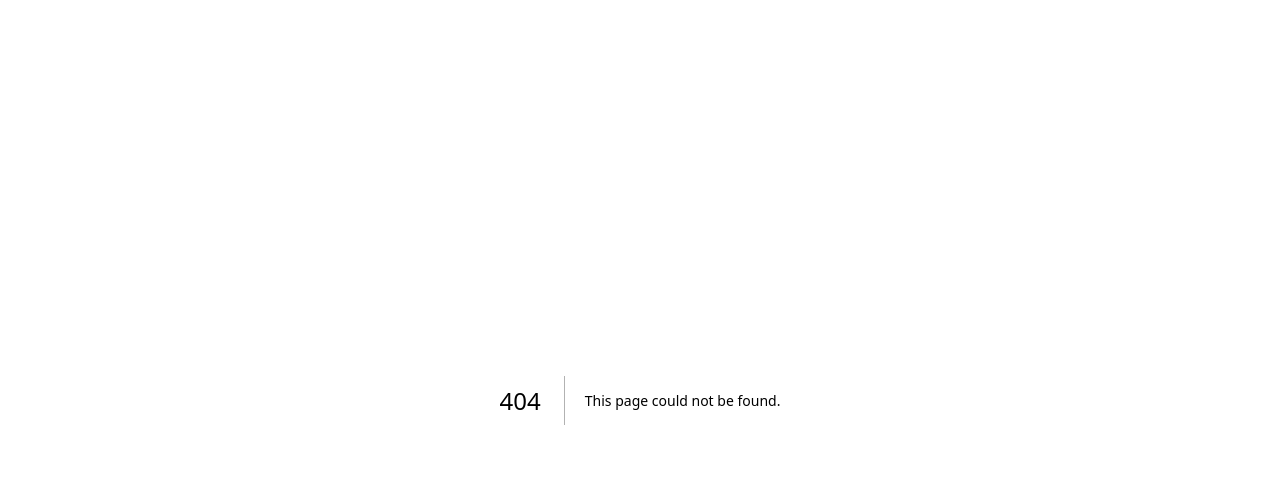
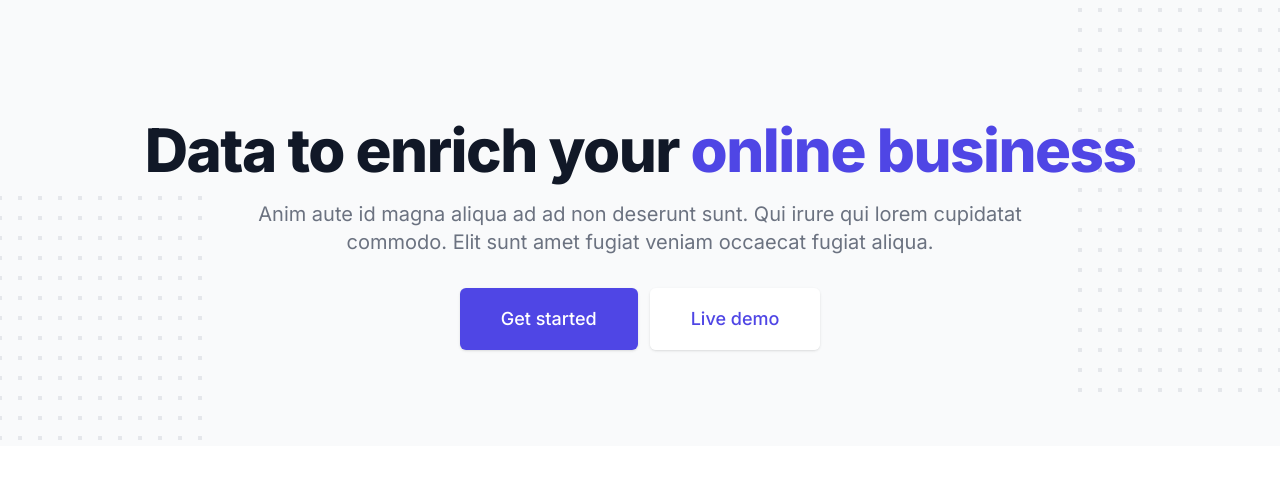
Before and after one commit to weblab-class/michaelzhang27-jefffreyli-alvinzhengq, a Next.js app: page /landingPage in a window 1280 px wide. Before the commit this address had no page. Shown: the top 478 px of the page. Built offline with nearby package versions, Linux system fonts and the light colour scheme.

Commit message:
delete videos from firebase

```diff
--- a/app/dashboard/VideoCard.jsx
+++ b/app/dashboard/VideoCard.jsx
@@ -18,7 +18,7 @@ export default function VideoCard({
     }
 
     const updatedVideoFiles = uploadedVideoFiles.filter(
-      (file) => file !== videoPath
+      (file) => file.url !== videoPath
     );
 
     setUploadedVideoFiles(updatedVideoFiles);
--- a/app/dashboard/page.js
+++ b/app/dashboard/page.js
@@ -147,6 +147,7 @@ const dashboard = () => {
         uploadedVideoFiles={uploadedVideoFiles}
         uploadedAudioFiles={uploadedAudioFiles}
         handleFileChange={handleFileChange}
+        setUploadedVideoFiles={setUploadedVideoFiles}
       />
       <div className="border-[0.9px] border-gray-300"></div>
       {selectedMediaType == "video" ? (
--- /dev/null
+++ b/app/landingPage/page.tsx
@@ -0,0 +1,124 @@
+/* This example requires Tailwind CSS v2.0+ */
+import { Fragment } from "react";
+// import { Popover, Transition } from "@headlessui/react";
+
+const navigation = [
+  { name: "Product", href: "#" },
+  { name: "Features", href: "#" },
+  { name: "Marketplace", href: "#" },
+  { name: "Company", href: "#" },
+];
+
+export default function LandingPage() {
+  return (
+    <div className="relative bg-gray-50 overflow-hidden">
+      <div
+        className="hidden sm:block sm:absolute sm:inset-y-0 sm:h-full sm:w-full"
+        aria-hidden="true"
+      >
+        <div className="relative h-full max-w-7xl mx-auto">
+          <svg
+            className="absolute right-full transform translate-y-1/4 translate-x-1/4 lg:translate-x-1/2"
+            width={404}
+            height={784}
+            fill="none"
+            viewBox="0 0 404 784"
+          >
+            <defs>
+              <pattern
+                id="f210dbf6-a58d-4871-961e-36d5016a0f49"
+                x={0}
+                y={0}
+                width={20}
+                height={20}
+                patternUnits="userSpaceOnUse"
+              >
+                <rect
+                  x={0}
+                  y={0}
+                  width={4}
+                  height={4}
+                  className="text-gray-200"
+                  fill="currentColor"
+                />
+              </pattern>
+            </defs>
+            <rect
+              width={404}
+              height={784}
+              fill="url(#f210dbf6-a58d-4871-961e-36d5016a0f49)"
+            />
+          </svg>
+          <svg
+            className="absolute left-full transform -translate-y-3/4 -translate-x-1/4 md:-translate-y-1/2 lg:-translate-x-1/2"
+            width={404}
+            height={784}
+            fill="none"
+            viewBox="0 0 404 784"
+          >
+            <defs>
+              <pattern
+                id="5d0dd344-b041-4d26-bec4-8d33ea57ec9b"
+                x={0}
+                y={0}
+                width={20}
+                height={20}
+                patternUnits="userSpaceOnUse"
+              >
+                <rect
+                  x={0}
+                  y={0}
+                  width={4}
+                  height={4}
+                  className="text-gray-200"
+                  fill="currentColor"
+                />
+              </pattern>
+            </defs>
+            <rect
+              width={404}
+              height={784}
+              fill="url(#5d0dd344-b041-4d26-bec4-8d33ea57ec9b)"
+            />
+          </svg>
+        </div>
+      </div>
+
+      <div className="relative pt-6 pb-16 sm:pb-24">
+        <main className="mt-16 mx-auto max-w-7xl px-4 sm:mt-24">
+          <div className="text-center">
+            <h1 className="text-4xl tracking-tight font-extrabold text-gray-900 sm:text-5xl md:text-6xl">
+              <span className="block xl:inline">Data to enrich your</span>{" "}
+              <span className="block text-indigo-600 xl:inline">
+                online business
+              </span>
+            </h1>
+            <p className="mt-3 max-w-md mx-auto text-base text-gray-500 sm:text-lg md:mt-5 md:text-xl md:max-w-3xl">
+              Anim aute id magna aliqua ad ad non deserunt sunt. Qui irure qui
+              lorem cupidatat commodo. Elit sunt amet fugiat veniam occaecat
+              fugiat aliqua.
+            </p>
+            <div className="mt-5 max-w-md mx-auto sm:flex sm:justify-center md:mt-8">
+              <div className="rounded-md shadow">
+                <a
+                  href="#"
+                  className="w-full flex items-center justify-center px-8 py-3 border border-transparent text-base font-medium rounded-md text-white bg-indigo-600 hover:bg-indigo-700 md:py-4 md:text-lg md:px-10"
+                >
+                  Get started
+                </a>
+              </div>
+              <div className="mt-3 rounded-md shadow sm:mt-0 sm:ml-3">
+                <a
+                  href="#"
+                  className="w-full flex items-center justify-center px-8 py-3 border border-transparent text-base font-medium rounded-md text-indigo-600 bg-white hover:bg-gray-50 md:py-4 md:text-lg md:px-10"
+                >
+                  Live demo
+                </a>
+              </div>
+            </div>
+          </div>
+        </main>
+      </div>
+    </div>
+  );
+}
--- a/components/Home.tsx
+++ b/components/Home.tsx
@@ -1,71 +1,74 @@
+"use client";
 
-'use client'
-
-import { useEffect, useRef, useState } from 'react'
-import axios, { AxiosRequestConfig } from 'axios';
-import trim_handler from './formula/trim_start_2sec';
-import untrim_handler from './formula/untrim_start_2sec';
-import VideoListWrapper from './lib/VideoListWrapper'
+import { useEffect, useRef, useState } from "react";
+import axios, { AxiosRequestConfig } from "axios";
+import trim_handler from "./formula/trim_start_2sec";
+import untrim_handler from "./formula/untrim_start_2sec";
+import VideoListWrapper from "./lib/VideoListWrapper";
 
 type VideoList = Array<{
-    name: string,
-    id: string,
-    duration: string,
-    startDelta: number,
-    endDelta: number
-}>
+  name: string;
+  id: string;
+  duration: string;
+  startDelta: number;
+  endDelta: number;
+}>;
 
-const loadVideo = (file: File): Promise<HTMLVideoElement> => new Promise((resolve, reject) => {
+const loadVideo = (file: File): Promise<HTMLVideoElement> =>
+  new Promise((resolve, reject) => {
     try {
-        let video = document.createElement('video')
-        video.preload = 'metadata'
+      let video = document.createElement("video");
+      video.preload = "metadata";
 
       video.onloadedmetadata = function () {
-            resolve(video)
-        }
+        resolve(video);
+      };
 
       video.onerror = function () {
-            reject("Invalid video. Please select a video file.")
+        reject("Invalid video. Please select a video file.");
+      };
+
+      video.src = window.URL.createObjectURL(file);
+    } catch (e) {
+      reject(e);
     }
-
-        video.src = window.URL.createObjectURL(file)
-    } catch (e) {
-        reject(e)
-    }
-})
+  });
 
 export default function Home() {
-    const videoRef = useRef<HTMLVideoElement | null>(null)
+  const videoRef = useRef<HTMLVideoElement | null>(null);
 
   let videoList = useRef<VideoList>([]);
   const [, setForceRender] = useState<number>();
   const [progress, setProgress] = useState<number>(0);
 
   const uploadHandler = async (e: DragEvent): Promise<void> => {
-        e.stopImmediatePropagation()
+    e.stopImmediatePropagation();
     e.preventDefault();
 
     if (!e.dataTransfer?.files) return;
 
-        let newFiles = []
+    let newFiles = [];
     for (let i = 0; i < e.dataTransfer?.files.length; i++) {
       const uniqueID = `${Date.now()}-${Math.round(Math.random() * 1e9)}`;
-            const tmpFile = e.dataTransfer?.files[i]
-            const video = await loadVideo(tmpFile)
+      const tmpFile = e.dataTransfer?.files[i];
+      const video = await loadVideo(tmpFile);
 
       let obj = {
         name: tmpFile.name,
         duration: video.duration.toFixed(2),
         id: uniqueID,
         startDelta: 0,
-                endDelta: 0
-            }
+        endDelta: 0,
+      };
 
-            videoList.current.push(obj)
-            newFiles.push(obj)
+      videoList.current.push(obj);
+      newFiles.push(obj);
 
       let formData = new FormData();
-            formData.append('media', new File([tmpFile], uniqueID, { type: tmpFile.type }));
+      formData.append(
+        "media",
+        new File([tmpFile], uniqueID, { type: tmpFile.type })
+      );
 
       const options: AxiosRequestConfig = {
         headers: {
@@ -78,90 +81,120 @@ export default function Home() {
         },
       };
 
-            await axios.post("/api/upload", formData, options)
+      await axios.post("/api/upload", formData, options);
     }
 
     if (videoRef.current) {
-            const mergeList: VideoList = videoRef.current.src.indexOf(".mp4") !== -1 ? [{
+      const mergeList: VideoList =
+        videoRef.current.src.indexOf(".mp4") !== -1
+          ? [
+              {
                 name: "",
                 duration: videoRef.current.duration.toString(),
-                id: "output-" + videoRef.current.src.split("/output-")[1].slice(0, -4),
+                id:
+                  "output-" +
+                  videoRef.current.src.split("/output-")[1].slice(0, -4),
                 startDelta: 0,
-                endDelta: 0
-            }, ...newFiles] : videoList.current
+                endDelta: 0,
+              },
+              ...newFiles,
+            ]
+          : videoList.current;
 
       let timeStamp = Date.now();
-            await axios.post("/api/merge", { list: mergeList, time: timeStamp })
+      await axios.post("/api/merge", { list: mergeList, time: timeStamp });
       if (videoRef.current) {
         videoRef.current.pause();
-                videoRef.current.src = `/api/video/output-${timeStamp}.mp4`
+        videoRef.current.src = `/api/video/output-${timeStamp}.mp4`;
       }
     }
 
-        setForceRender(videoList.current.length)
-    }
+    setForceRender(videoList.current.length);
+  };
 
   const trimHandler = async (): Promise<void> => {
     const videoListObj = new VideoListWrapper(videoList.current);
 
-        trim_handler(videoListObj)
+    trim_handler(videoListObj);
 
     videoList.current = videoListObj.get();
 
     let timeStamp = Date.now();
-        await axios.post("/api/merge", { list: videoList.current, time: timeStamp })
+    await axios.post("/api/merge", {
+      list: videoList.current,
+      time: timeStamp,
+    });
     if (videoRef.current) {
       videoRef.current.pause();
-            videoRef.current.src = `/api/video/output-${timeStamp}.mp4`
+      videoRef.current.src = `/api/video/output-${timeStamp}.mp4`;
     }
 
-        setForceRender(videoList.current.length)
-    }
+    setForceRender(videoList.current.length);
+  };
 
   const UntrimHandler = async (): Promise<void> => {
     const videoListObj = new VideoListWrapper(videoList.current);
 
-        untrim_handler(videoListObj)
+    untrim_handler(videoListObj);
 
     videoList.current = videoListObj.get();
 
     let timeStamp = Date.now();
-        await axios.post("/api/merge", { list: videoList.current, time: timeStamp })
+    await axios.post("/api/merge", {
+      list: videoList.current,
+      time: timeStamp,
+    });
     if (videoRef.current) {
       videoRef.current.pause();
-            videoRef.current.src = `/api/video/output-${timeStamp}.mp4`
+      videoRef.current.src = `/api/video/output-${timeStamp}.mp4`;
     }
 
-        setForceRender(videoList.current.length)
-    }
+    setForceRender(videoList.current.length);
+  };
 
   useEffect(() => {
-        document.addEventListener('dragover', (e) => {
-            e.preventDefault()
+    document.addEventListener("dragover", (e) => {
+      e.preventDefault();
     });
 
-        document.addEventListener('drop', uploadHandler);
-    }, [])
+    document.addEventListener("drop", uploadHandler);
+  }, []);
 
   return (
-        <div className='flex flex-col items-center justify-around h-[100vh]'>
-            <div style={{
-                width: '768px',
-                height: '432px'
-            }}>
-                <video src="" className='w-[100%] h-[100%] object-cover' controls autoPlay={true} ref={videoRef} />
+    <div className="flex flex-col items-center justify-around h-[100vh]">
+      <div
+        style={{
+          width: "768px",
+          height: "432px",
+        }}
+      >
+        <video
+          src=""
+          className="w-[100%] h-[100%] object-cover"
+          controls
+          autoPlay={true}
+          ref={videoRef}
+        />
       </div>
 
-            <button className='px-4 py-2 border-red-400 border-2 rounded' onClick={trimHandler}>Trim</button>
-            <button className='px-4 py-2 border-red-400 border-2 rounded' onClick={UntrimHandler}>UnTrim</button>
+      <button
+        className="px-4 py-2 border-red-400 border-2 rounded"
+        onClick={trimHandler}
+      >
+        Trim
+      </button>
+      <button
+        className="px-4 py-2 border-red-400 border-2 rounded"
+        onClick={UntrimHandler}
+      >
+        UnTrim
+      </button>
 
-            <div className='text-sm'>
-                {
-                    videoList.current.map((f, i) => {
-                        return (<p key={i}>{f.name}</p>)
-                    })
-                }
+      <div className="text-sm">
+        {videoList.current.map((f, i) => {
+          return <p key={i}>{f.name}</p>;
+        })}
       </div>
     </div>
-    )
+  );
 }
--- a/package.json
+++ b/package.json
@@ -9,6 +9,7 @@
     "lint": "next lint"
   },
   "dependencies": {
+    "@headlessui/react": "^1.7.18",
     "@heroicons/react": "^2.1.1",
     "axios": "^1.6.5",
     "firebase": "^10.7.2",
--- a/pages/api/merge.ts
+++ b/pages/api/merge.ts
@@ -9,20 +9,23 @@ export const config = {
 
 const execute = async (command: Array<string>) => {
   return new Promise<void>((resolve, reject) => {
-        const ffmpeg = spawn("/bin/ffmpeg", command);
+    const ffmpeg = spawn("ffmpeg", command);
 
     ffmpeg.stderr.on("data", (data) => {
-            // console.log(data.toString())
+      console.log(data.toString());
     });
 
-        ffmpeg.once('error', reject);
+    ffmpeg.once("error", reject);
     ffmpeg.on("exit", (code, signal) => {
       resolve();
     });
   });
 };
 
-export default async function NextApiHandler(req: NextApiRequest, res: NextApiResponse) {
+export default async function NextApiHandler(
+  req: NextApiRequest,
+  res: NextApiResponse
+) {
   if (req.method !== "POST") {
     res.setHeader("Allow", "POST");
     res.status(405).json({
@@ -33,55 +36,79 @@ export default async function NextApiHandler(req: NextApiRequest, res: NextApiRe
   }
 
   const fileList: Array<{
-        name: string,
-        id: string,
-        duration: string,
-        startDelta: number,
-        endDelta: number
+    name: string;
+    id: string;
+    duration: string;
+    startDelta: number;
+    endDelta: number;
   }> = req.body.list;
   const timeStamp = req.body.time;
 
   if (fileList.length <= 0) return res.status(200).end();
 
-    let argsList = []
+  let argsList = [];
   fileList.map((file, i) => {
-        argsList.push("-i", `${process.env.PWD}/public/${req.headers.userid}/${file.id}.mp4`)
-    })
+    argsList.push(
+      "-i",
+      `${process.env.PWD}/public/${req.headers.userid}/${file.id}.mp4`
+    );
+  });
 
-    let filterComplex = ""
+  let filterComplex = "";
   fileList.map((file, i) => {
-        filterComplex += `[${i}:v:0]scale=640:360:force_original_aspect_ratio=decrease,pad=640:360:-1:-1:color=black,setsar=sar=1[Scaled_${i}];`
-    })
+    filterComplex += `[${i}:v:0]scale=640:360:force_original_aspect_ratio=decrease,pad=640:360:-1:-1:color=black,setsar=sar=1[Scaled_${i}];`;
+  });
 
   fileList.map((file, i) => {
-        filterComplex += `[Scaled_${i}]`
-    })
+    filterComplex += `[Scaled_${i}]`;
+  });
 
-    filterComplex += `concat=n=${fileList.length}:v=1:a=0[v]`
+  filterComplex += `concat=n=${fileList.length}:v=1:a=0[v]`;
 
-    argsList.push("-filter_complex", `${filterComplex}`)
-    argsList.push("-map", `[v]`, "-vsync", "2", "-y", "-preset", "faster", `${process.env.PWD}/public/${req.headers.userid}/output-tmp.mp4`)
+  argsList.push("-filter_complex", `${filterComplex}`);
+  argsList.push(
+    "-map",
+    `[v]`,
+    "-vsync",
+    "2",
+    "-y",
+    "-preset",
+    "faster",
+    `${process.env.PWD}/public/${req.headers.userid}/output-tmp.mp4`
+  );
 
   await execute(argsList);
 
   // CUTTING
 
   let timeSoFar: number = 0;
-    let clipList_v: Array<string> = []
-    let clipList_a: Array<string> = []
+  let clipList_v: Array<string> = [];
+  let clipList_a: Array<string> = [];
 
   for (let i = 0; i < fileList.length; i++) {
     let file = fileList[i];
-        let clip_duration = parseFloat(file.duration)
+    let clip_duration = parseFloat(file.duration);
 
     if (file.startDelta > 0) {
-            clipList_v.push(`select='not(between(t,${timeSoFar},${timeSoFar + file.startDelta}))'`)
-            clipList_a.push(`aselect='not(between(t,${timeSoFar},${timeSoFar + file.startDelta}))'`)
+      clipList_v.push(
+        `select='not(between(t,${timeSoFar},${timeSoFar + file.startDelta}))'`
+      );
+      clipList_a.push(
+        `aselect='not(between(t,${timeSoFar},${timeSoFar + file.startDelta}))'`
+      );
     }
 
     if (file.endDelta > 0) {
-            clipList_v.push(`select='not(between(t,${timeSoFar + clip_duration - file.endDelta},${timeSoFar + clip_duration}))'`)
-            clipList_a.push(`aselect='not(between(t,${timeSoFar + clip_duration - file.endDelta},${timeSoFar + clip_duration}))'`)
+      clipList_v.push(
+        `select='not(between(t,${timeSoFar + clip_duration - file.endDelta},${
+          timeSoFar + clip_duration
+        }))'`
+      );
+      clipList_a.push(
+        `aselect='not(between(t,${timeSoFar + clip_duration - file.endDelta},${
+          timeSoFar + clip_duration
+        }))'`
+      );
     }
 
     timeSoFar += clip_duration;
@@ -91,12 +118,18 @@ export default async function NextApiHandler(req: NextApiRequest, res: NextApiRe
     "-i",
     `${process.env.PWD}/public/${req.headers.userid}/output-tmp.mp4`,
     "-vf",
-        `${clipList_v.length > 0 ? clipList_v.join(",") + "," : ""}setpts=N/FRAME_RATE/TB`,
+    `${
+      clipList_v.length > 0 ? clipList_v.join(",") + "," : ""
+    }setpts=N/FRAME_RATE/TB`,
     "-af",
     `${clipList_a.length > 0 ? clipList_a.join(",") + "," : ""}asetpts=N/SR/TB`,
     `${process.env.PWD}/public/${req.headers.userid}/output-${timeStamp}.mp4`,
-        "-vsync", "2", "-y", "-preset", "faster"
-    ]
+    "-vsync",
+    "2",
+    "-y",
+    "-preset",
+    "faster",
+  ];
 
   await execute(argsList_trim);
 
--- a/tailwind.config.ts
+++ b/tailwind.config.ts
@@ -8,11 +8,10 @@ const config: Config = {
   ],
   theme: {
     extend: {
-      backgroundImage: {
-        "gradient-radial": "radial-gradient(var(--tw-gradient-stops))",
-        "gradient-conic":
-          "conic-gradient(from 180deg at 50% 50%, var(--tw-gradient-stops))",
+      colors: {
+        "background": "#FAFBF7",
       },
+      backgroundImage: {},
     },
   },
   plugins: [],
```
Also changed, not shown: 1 other file (tests, documents, lock files or other folders). Lines whose indentation alone changed are shown as unchanged.
